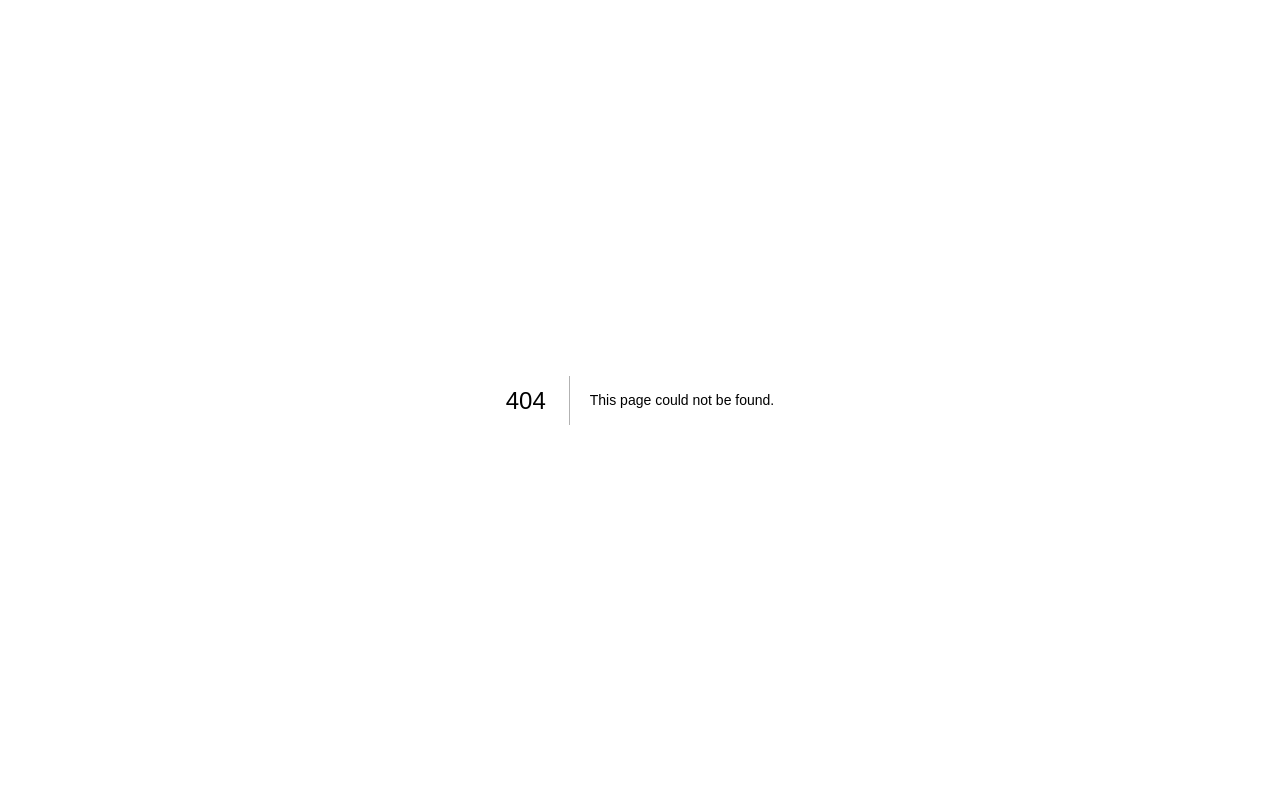
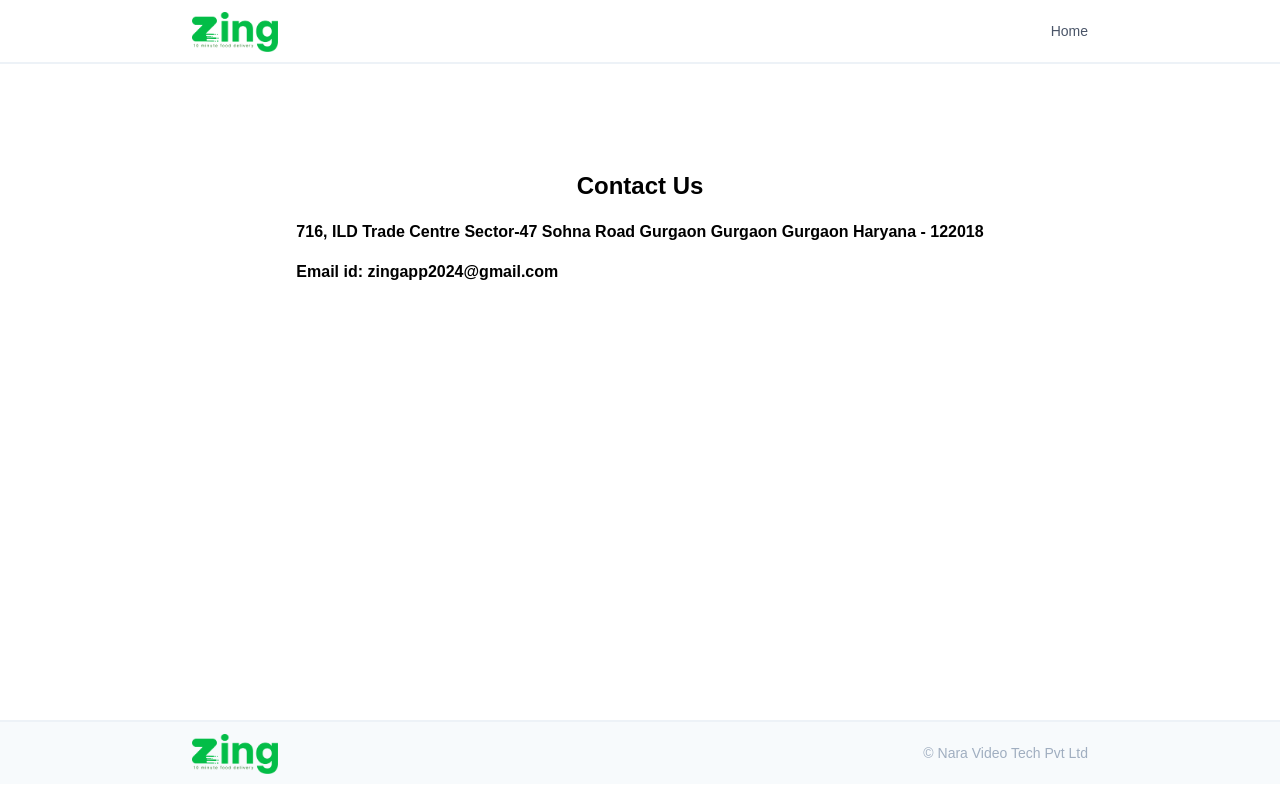
Before and after one commit to VIPIN24BOHRA/zing_webapp, a Next.js app: page /contact in a window 1280 px wide. Before the commit this address had no page. Built offline with nearby package versions, Linux system fonts and the light colour scheme.

Commit message:
feat: added contact page

```diff
--- a/package.json
+++ b/package.json
@@ -1,5 +1,5 @@
 {
-  "name": "dial",
+  "name": "zing_web",
   "version": "0.0.1",
   "scripts": {
     "dev": "cross-env NODE_OPTIONS=\"--max_old_space_size=8192\" next dev",
@@ -90,5 +90,5 @@
       "path": "@commitlint/cz-commitlint"
     }
   },
-  "author": "Manish05 (https://github.com/manish05)"
+  "author": "VIPIN24BOHRA (https://github.com/VIPIN24BOHRA)"
 }
--- /dev/null
+++ b/src/app/contact/page.tsx
@@ -0,0 +1,22 @@
+import React from 'react'
+
+import Footer from '@/components/Footer'
+import Header from '@/components/Header'
+
+const Home = () => (
+  <div className="flex flex-col">
+    <Header />
+    <div className="h-[90vh] pt-[64px]">
+      <section className="flex h-1/2 place-content-center py-8">
+        <div className="z-30 place-content-center px-16 md:px-48">
+          <div className="mb-5 w-full text-center text-2xl font-extrabold leading-7 text-black">Contact Us</div>
+          <p className="font-bold mb-4">716, ILD Trade Centre Sector-47 Sohna Road Gurgaon Gurgaon Gurgaon Haryana - 122018</p>
+          <p className="font-bold">Email id: zingapp2024@gmail.com </p>
+        </div>
+      </section>
+    </div>
+    <Footer />
+  </div>
+)
+
+export default Home
```
